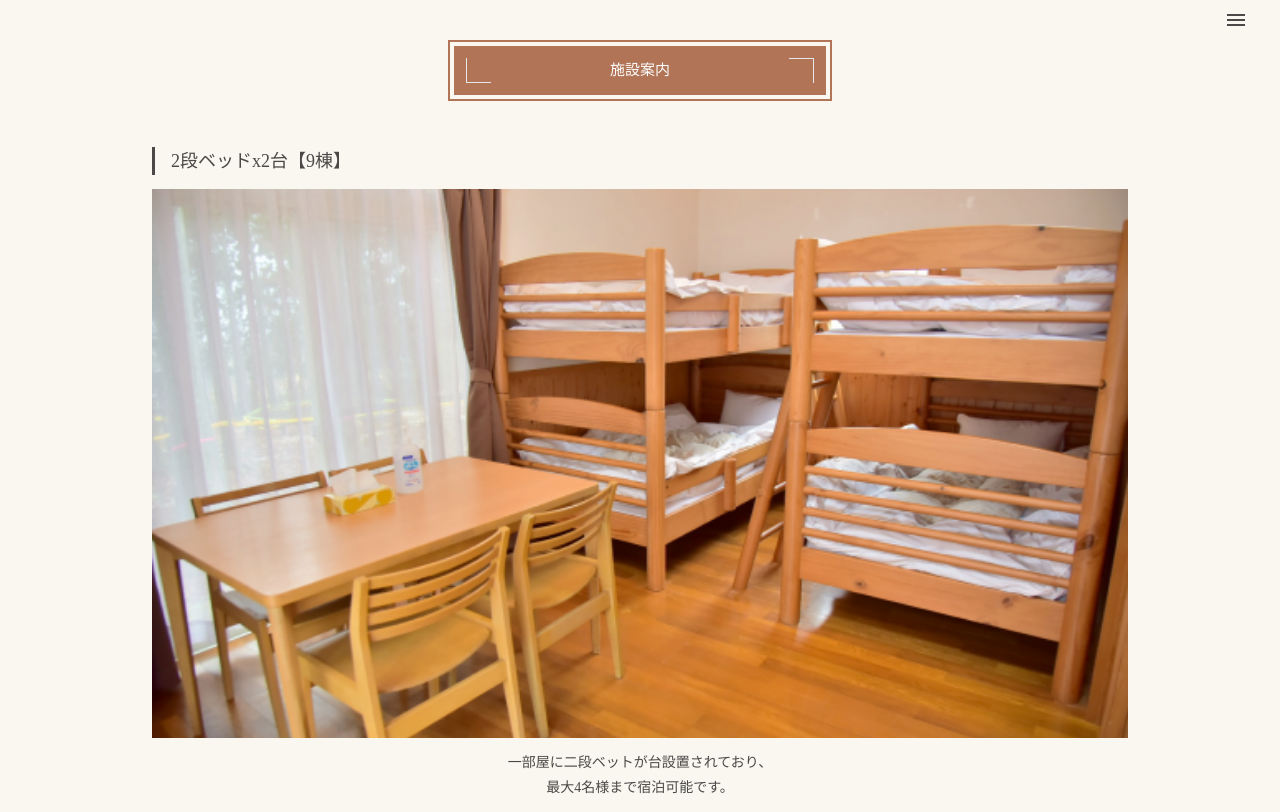
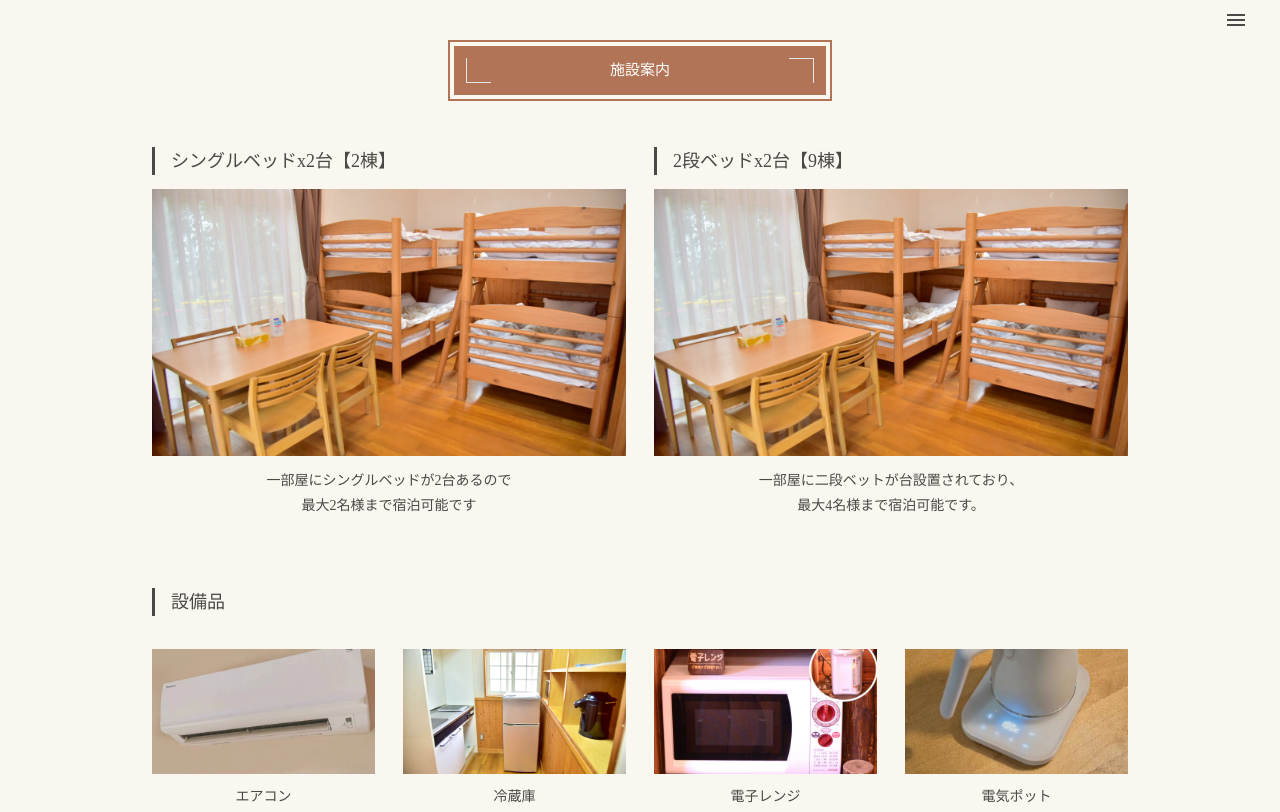
Before and after one commit to nka21/techc-web-project-02, an Astro site: page /about in a window 1280 px wide. Shown: the top 812 px of the page. Built offline with nearby package versions, Linux system fonts and the light colour scheme; Astro itself is replaced by a stand-in of ours; a web font is replaced by a local one.

Commit message:
aboutのベッドの位置を変更しました。

```diff
--- a/src/pages/about.astro
+++ b/src/pages/about.astro
@@ -18,7 +18,25 @@ import Image04 from '../assets/img04.png';
     <article>
         <section>
             <SecTitle title="施設案内" />
-            <div class="mt-[26px]">
+            <div class="mt-[26px] lg:grid lg:grid-cols-2 lg:gap-7">
+                <div class="mb-[50px] grid gap-[6px]">
+                    <InnerTitle>シングルベッドx2台【2棟】</InnerTitle>
+                    <div class="grid gap-3">
+                        <Image
+                            width="570"
+                            height="392"
+                            class="aspect-video w-full object-cover"
+                            src={Image04}
+                            alt="2段ベッドx2台部屋の写真です。"
+                        />
+                        <p
+                            class="text-center text-[16px] text-sm leading-[25px]"
+                        >
+                            一部屋にシングルベッドが2台あるので<br />
+                            最大2名様まで宿泊可能です
+                        </p>
+                    </div>
+                </div>
                 <div class="mb-[50px] grid gap-[6px]">
                     <InnerTitle>2段ベッドx2台【9棟】</InnerTitle>
                     <div class="grid gap-3">
@@ -29,25 +47,11 @@ import Image04 from '../assets/img04.png';
                             src={Image04}
                             alt="2段ベッドx2台部屋の写真です。"
                         />
-                        <p class="text-center text-sm leading-[25px]">
+                        <p
+                            class="text-center text-[16px] text-sm leading-[25px]"
+                        >
                             一部屋に二段ベットが台設置されており、<br />
                             最大4名様まで宿泊可能です。
-                        </p>
-                    </div>
-                </div>
-                <div class="mb-[50px] grid gap-[6px]">
-                    <InnerTitle>シングルベッドx2台【2棟】</InnerTitle>
-                    <div class="grid gap-3">
-                        <Image
-                            width="570"
-                            height="392"
-                            class="aspect-video w-full object-cover"
-                            src={Image04}
-                            alt="2段ベッドx2台部屋の写真です。"
-                        />
-                        <p class="text-center text-sm leading-[25px]">
-                            一部屋にシングルベッドが2台あるので<br />
-                            最大2名様まで宿泊可能です
                         </p>
                     </div>
                 </div>
```
